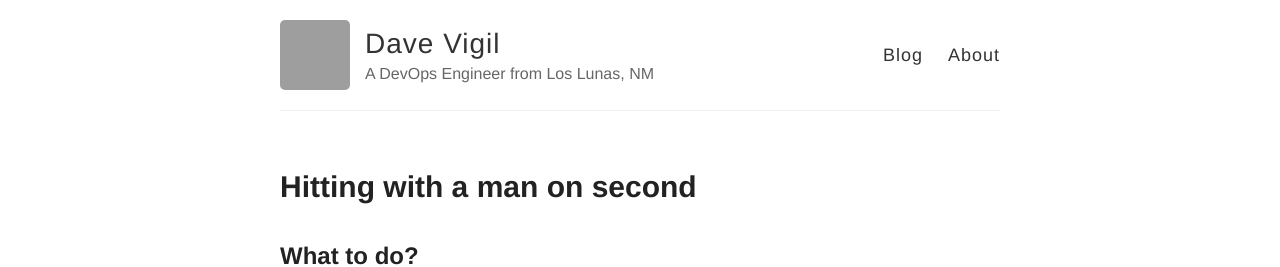
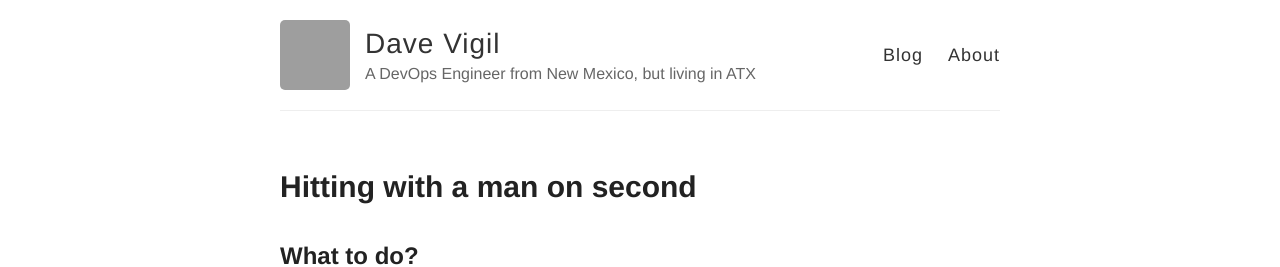
Before and after one commit to dgvigil/dgvigil.github.io, a Jekyll site: the page built from index.html, in a window 1280 px wide. Shown: the top 267 px of the page. Built offline with Jekyll 4.4.1, drawn with Linux system fonts in a browser that asks for light colours; grey boxes are pictures that could not be loaded.

Commit message:
Removed 'theme:'

```diff
--- a/_config.yml
+++ b/_config.yml
@@ -1,6 +1,6 @@
 name: Dave Vigil
 
-description: A DevOps Engineer from Los Lunas, NM
+description: A DevOps Engineer from New Mexico, but living in ATX
 
 avatar: https://avatars3.githubusercontent.com/u/1594166?v=3&s=466
 
@@ -26,8 +26,12 @@ sass:
   style: :expanded
 
 gems:
+  - jekyll-feed
+  - jekyll-github-metadata
+  - jekyll-mentions
+  - jekyll-redirect-from
   - jekyll-sitemap
-  - jekyll-feed
+  - jemoji
 
 exclude:
   - Gemfile
@@ -38,5 +42,3 @@ exclude:
 
 # Google Analytics
 google_analytics: UA-117416731-1
-
-theme: jekyll-theme-hacker
```
